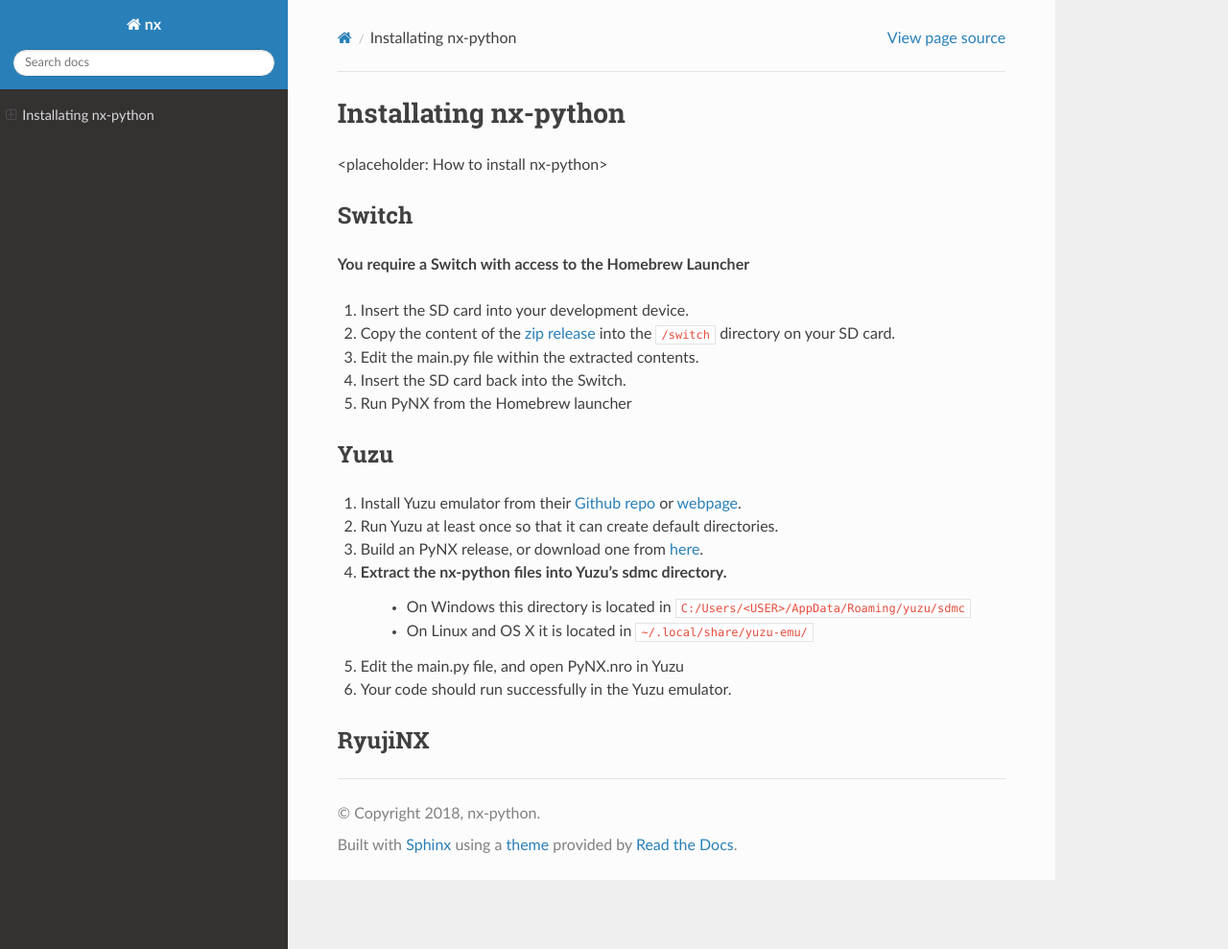
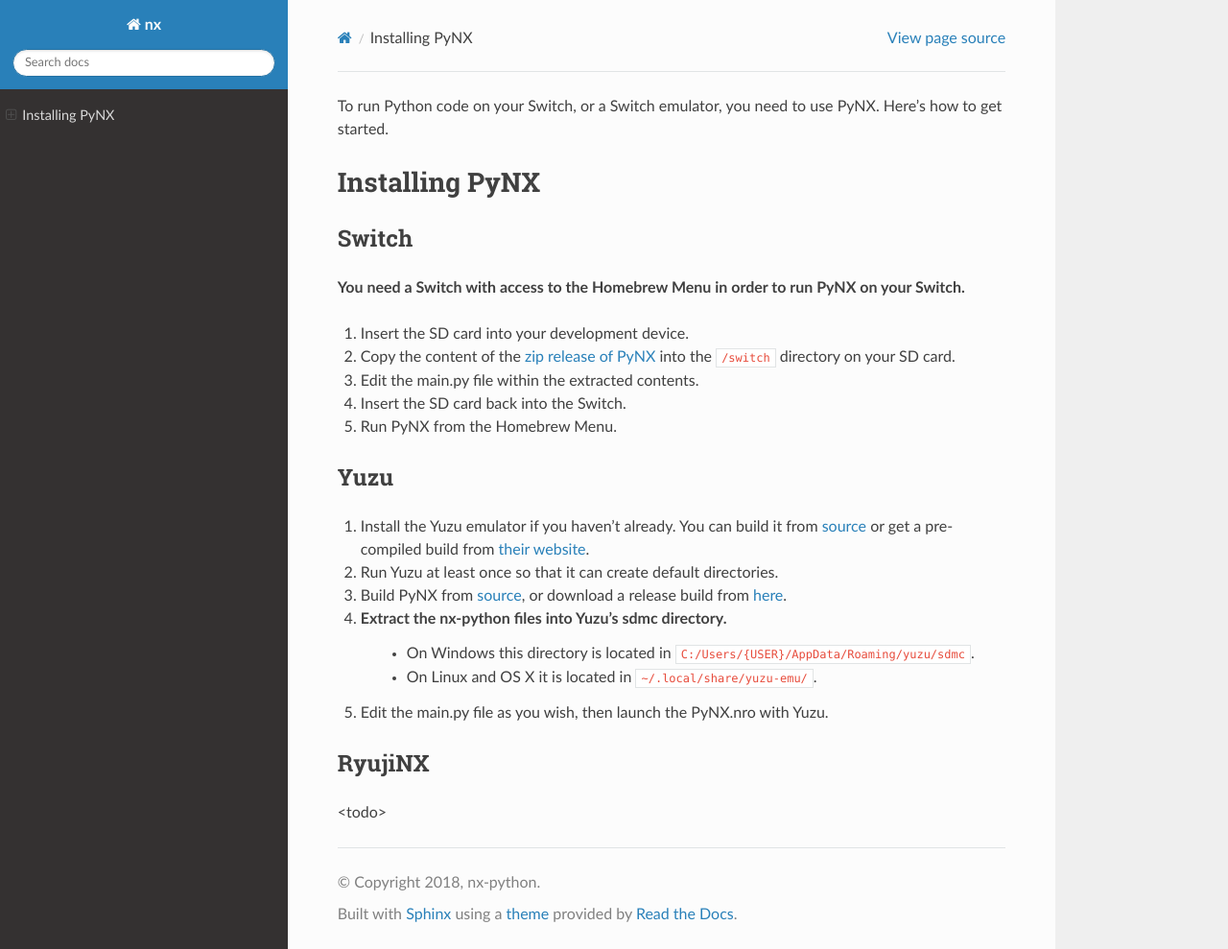
Before and after one commit to nx-python/nx, a Sphinx documentation site: the page built from docs/getting_started/installation.rst, in a window 1280 px wide and 989 px high. Shown: the whole window at 96% size. Built offline with Sphinx 7.4.7 and the Read the Docs theme 2.0.0, drawn with Linux system fonts in a browser that asks for light colours.

Commit message:
Improve the PyNX installation instructions

```diff
--- a/docs/getting_started/installation.rst
+++ b/docs/getting_started/installation.rst
@@ -1,32 +1,31 @@
 .. _getting_started-installation:
 
+To run Python code on your Switch, or a Switch emulator, you need to use PyNX. Here's how to get started.
+
 ==================
-Installating nx-python
+Installing PyNX
 ==================
-
-<placeholder: How to install nx-python>
 
 Switch
 ------------------
-**You require a Switch with access to the Homebrew Launcher**
+**You need a Switch with access to the Homebrew Menu in order to run PyNX on your Switch.**
 
 1. Insert the SD card into your development device.
-2. Copy the content of the `zip release <https://github.com/nx-python/PyNX/releases>`_ into the ``/switch`` directory on your SD card.
+2. Copy the content of the `zip release of PyNX <https://github.com/nx-python/PyNX/releases>`_ into the ``/switch`` directory on your SD card.
 3. Edit the main.py file within the extracted contents.
 4. Insert the SD card back into the Switch.
-5. Run PyNX from the Homebrew launcher
+5. Run PyNX from the Homebrew Menu.
 
 Yuzu
 ------------------
-1. Install Yuzu emulator from their `Github repo <https://github.com/yuzu-emu/yuzu>`_ or `webpage <https://yuzu-emu.org/>`_.
+1. Install the Yuzu emulator if you haven't already. You can build it from `source <https://github.com/yuzu-emu/yuzu>`_ or get a pre-compiled build from `their website <https://yuzu-emu.org/downloads/>`_.
 2. Run Yuzu at least once so that it can create default directories.
-3. Build an PyNX release, or download one from `here <https://github.com/nx-python/nx/releases>`_.
+3. Build PyNX from `source <https://github.com/nx-python/PyNX>`_, or download a release build from `here <https://github.com/nx-python/PyNX/releases>`_.
 4. Extract the nx-python files into Yuzu's sdmc directory.
-    - On Windows this directory is located in ``C:/Users/<USER>/AppData/Roaming/yuzu/sdmc``
-    - On Linux and OS X it is located in ``~/.local/share/yuzu-emu/``
-5. Edit the main.py file, and open PyNX.nro in Yuzu
-6. Your code should run successfully in the Yuzu emulator.
-
+    - On Windows this directory is located in ``C:/Users/{USER}/AppData/Roaming/yuzu/sdmc``.
+    - On Linux and OS X it is located in ``~/.local/share/yuzu-emu/``.
+5. Edit the main.py file as you wish, then launch the PyNX.nro with Yuzu.
 
 RyujiNX
 ------------------
+<todo>
```
